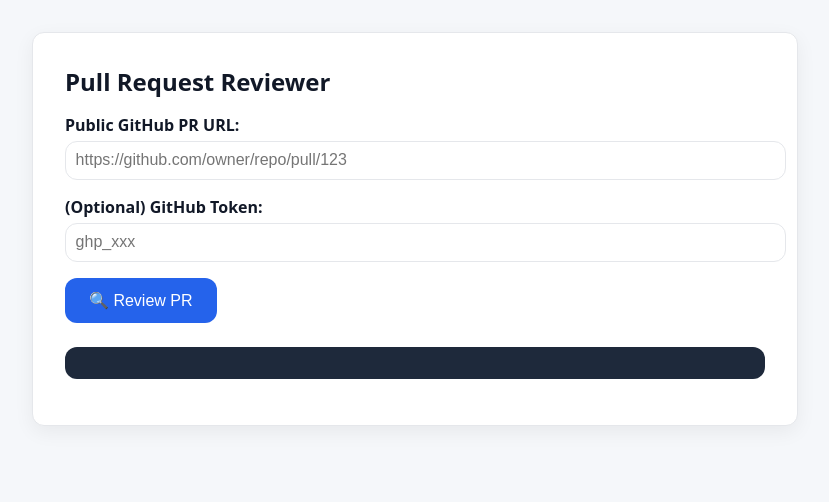
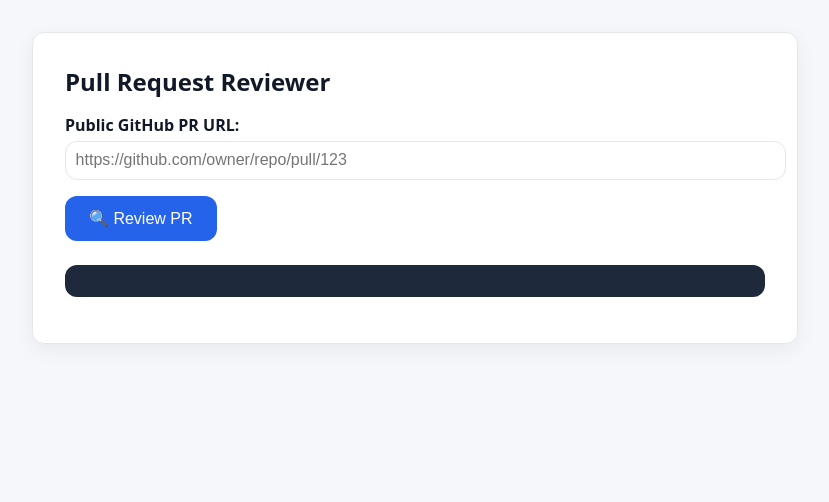
Before and after one commit to PrashanthR23/PRReview, a Flask app: page / in a window 1280 px wide. Shown: the top 502 px of the page, without its empty margins (225-1054 px from the left). Run offline with Flask 3, Linux system fonts and the light colour scheme.

Commit message:
removed token code in html

```diff
--- a/templates/ui.html
+++ b/templates/ui.html
@@ -107,8 +107,7 @@
       <label for="pr_url">Public GitHub PR URL:</label>
       <input type="url" id="pr_url" name="pr_url" required placeholder="https://github.com/owner/repo/pull/123">
 
-      <label for="token">(Optional) GitHub Token:</label>
-      <input type="password" id="token" name="token" placeholder="ghp_xxx">
+
 
       <button type="submit">🔍 Review PR</button>
     </form>
```
